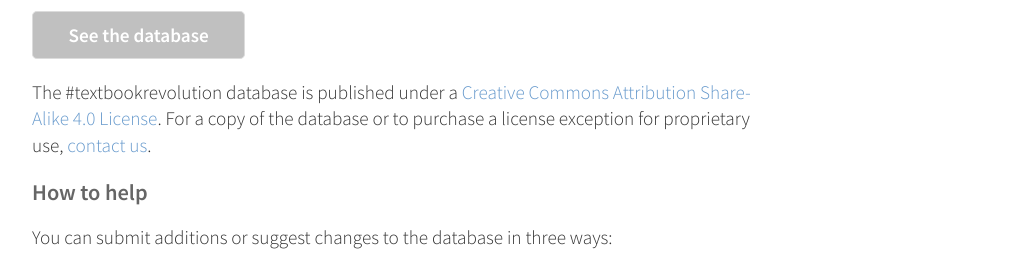
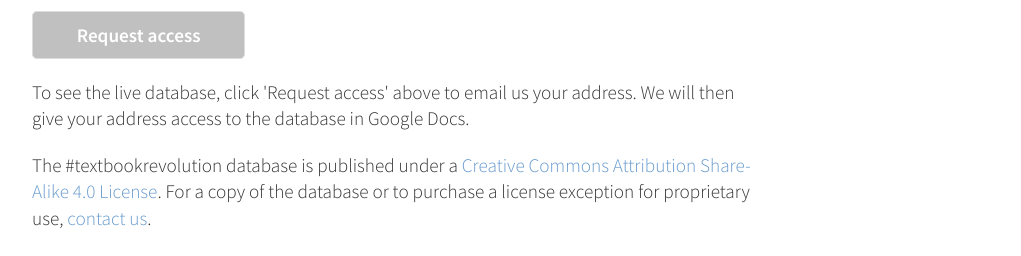
Before and after one commit to Paperight/textbookrevolutioncoza, a plain HTML site: page index.html in a window 1280 px wide. Shown: the part 881-1137 px from the top of the page, without its empty margins (128-1149 px from the left). Drawn offline with Linux system fonts and the light colour scheme.

Commit message:
Change access process

```diff
--- a/index.html
+++ b/index.html
@@ -123,10 +123,11 @@
                 <a target="_blank" href="https://docs.google.com/a/paperight.com/spreadsheet/pub?key=0Ak78QVAP_CkEdDJVcGNlMkN3cGJVMlZUQVI4NlVfWkE&output=html"><img class="screenshot" alt="Database screenshot" src="images/database_940px.png" /></a>
 
                 <div class="go-to-database">
-						<p><a class="link-button" target="_blank" href="https://docs.google.com/a/paperight.com/spreadsheet/pub?key=0Ak78QVAP_CkEdDJVcGNlMkN3cGJVMlZUQVI4NlVfWkE&output=html">See the database</a></p>
+						<p><a class="link-button" target="_blank" href="mailto:hola@textbookrevolution.co.za?subject=Database access request">Request access</a></p>
 				</div><!--.go-to-database-->
 
-                <p>The #textbookrevolution database is published under a <a href="http://creativecommons.org/licenses/by-sa/4.0/">Creative Commons Attribution Share-Alike 4.0 License</a>. For a copy of the database or to purchase a license exception for proprietary use, <a href="http://creativecommons.org/licenses/by-sa/4.0/">contact us</a>.</p>
+                <p>To see the live database, click 'Request access' above to email us your address. We will then give your address access to the database in Google Docs.</p>
+				<p>The #textbookrevolution database is published under a <a href="http://creativecommons.org/licenses/by-sa/4.0/">Creative Commons Attribution Share-Alike 4.0 License</a>. For a copy of the database or to purchase a license exception for proprietary use, <a href="http://creativecommons.org/licenses/by-sa/4.0/">contact us</a>.</p>
 
                 <h3>How to help</h3>
                 <p>You can submit additions or suggest changes to the database in three ways:</p>
```
